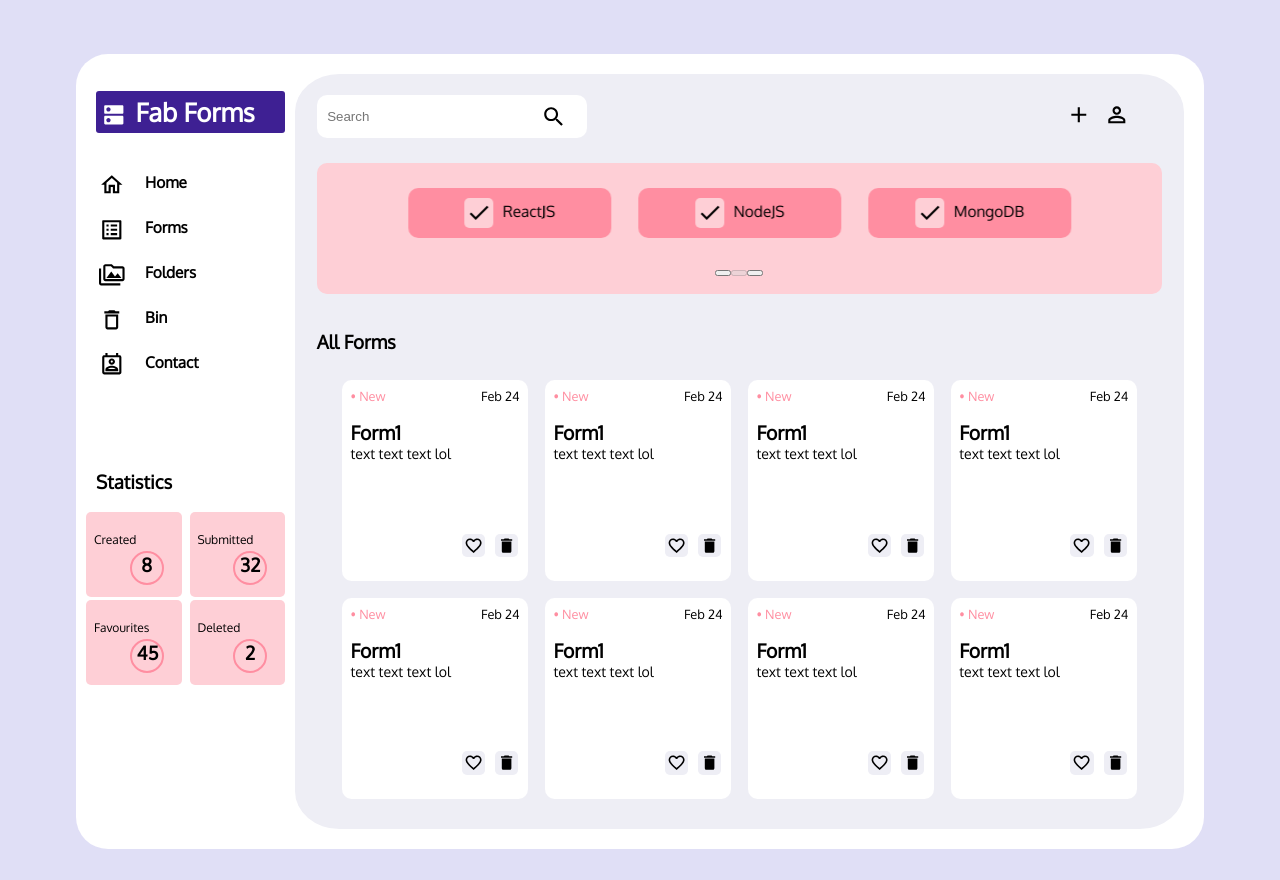
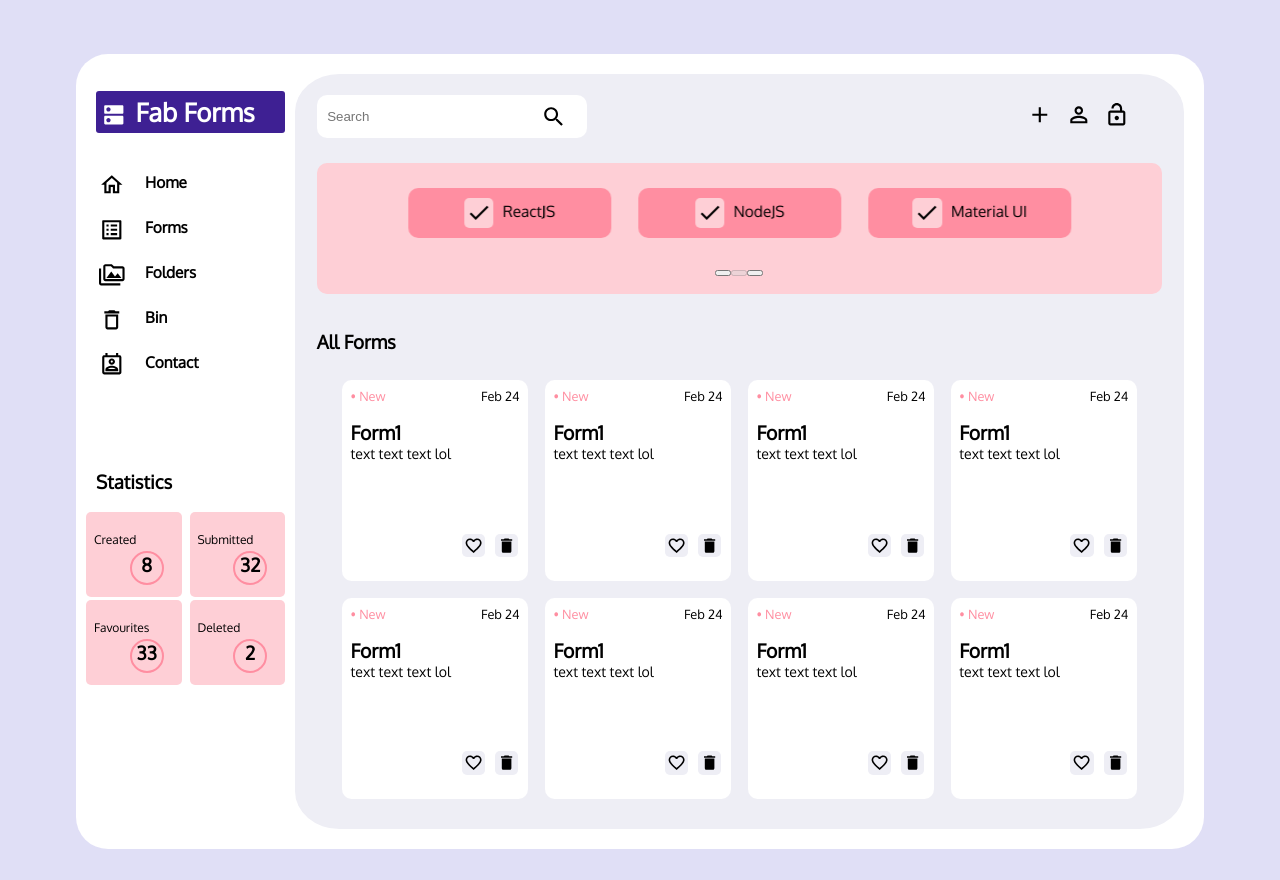
Before and after one commit to AviroopNandy/Google-Forms-Clone, a React (Create React App) app: page / in a window 1280 px wide. Built offline with nearby package versions, Linux system fonts and the light colour scheme.

Commit message:
minor changes

```diff
--- a/src/App.js
+++ b/src/App.js
@@ -11,9 +11,9 @@ function App() {
   return (
     <React.Fragment>
       <Switch>
-        <Route exact path="/" component={Home} />
-        <Route path="/login" component={LoginApp} />
-        <Route exact path="/contact" component={Contact} />
+        <Route path="/" exact component={Home} />
+        <Route path="/user/auth" component={LoginApp} />
+        <Route path="/contact" component={Contact} />
       </Switch>
     </React.Fragment>
   );
--- a/src/components/Carousel/Carousel.js
+++ b/src/components/Carousel/Carousel.js
@@ -36,7 +36,7 @@ export default class extends React.Component {
             <div className={styles.crow}>
                 <div><DoneIcon className={styles.done} />ReactJS</div>
                 <div><DoneIcon className={styles.done} />NodeJS</div>
-                <div><DoneIcon className={styles.done} />MongoDB</div>
+                <div><DoneIcon className={styles.done} />Material UI</div>
             </div>
           </Slide>
           <Slide index={2}>
--- a/src/components/SideContainer/SideContainer.js
+++ b/src/components/SideContainer/SideContainer.js
@@ -1,23 +1,7 @@
-
-
-// export default class SideContainer extends Component {
-//     contactRedirect=()=>{
-//         return(
-//             <Redirect to='/contact' />
-//         )
-//     }
-//     this.contactRedirect=this.contactRedirect.bind(this);
-//     render() {
-//         return (
-
-//         )
-//     }
-// }
-
 import React from 'react';
 import styles from './SideContainer.module.css';
-import Contact from '../../containers/Contact-Us/Contact-us';
-import { Redirect } from 'react-router-dom';
+import { useHistory } from 'react-router-dom';
+// import Contact from '../../containers/Contact-Us/Contact-us';
 
 import DnsIcon from '@material-ui/icons/Dns';
 import ListAltOutlinedIcon from '@material-ui/icons/ListAlt';
@@ -26,11 +10,10 @@ import HomeOutlinedIcon from '@material-ui/icons/HomeOutlined';
 import PermMediaOutlinedIcon from '@material-ui/icons/PermMediaOutlined';
 import PermContactCalendarOutlinedIcon from '@material-ui/icons/PermContactCalendarOutlined';
 
-export default function SideContainer() {
-        function contactRedirect(){
-        return
-            <Redirect to='/contact' />
-
+const SideContainer = () => {
+    let history = useHistory();
+    const contactRedirect = function() {
+        history.push("/contact");
     }
     return (
         <div className={styles.sideContainer}>
@@ -40,17 +23,19 @@ export default function SideContainer() {
             <li><ListAltOutlinedIcon className={styles.sideIcons}/><h4>Forms</h4></li>
             <li><PermMediaOutlinedIcon className={styles.sideIcons}/><h4>Folders</h4></li>
             <li><DeleteOutlinedIcon className={styles.sideIcons}/><h4>Bin</h4></li>
-            <li onClick={()=>{return contactRedirect()}}><PermContactCalendarOutlinedIcon className={styles.sideIcons}/><h4>Contact</h4></li>
+            <li onClick={contactRedirect}><PermContactCalendarOutlinedIcon className={styles.sideIcons}/><h4>Contact</h4></li>
         </ul>
         <div style={{marginTop:"45%"}}>
             <h3>Statistics</h3>
             <div className={styles.statistics}>
                 <div><p>Created</p><h3>8</h3></div>
                 <div><p>Submitted</p><h3>32</h3></div>
-                <div><p>Favourites</p><h3>45</h3></div>
+                <div><p>Favourites</p><h3>33</h3></div>
                 <div><p>Deleted</p><h3>2</h3></div>
             </div>
         </div>
 </div>
     )
 }
+
+export default SideContainer;
--- a/src/components/SideContainer/SideContainer.module.css
+++ b/src/components/SideContainer/SideContainer.module.css
@@ -9,7 +9,8 @@ li{
     margin-top:10%;
     display:flex;
     width:70%;
-    transition:0.3s all ease-in;
+    transition:all 250ms ease-in-out;
+    cursor: pointer;
 }
 .sideContainer>h1{
     background:var(--purpleDark);
--- a/src/containers/Home/Home.js
+++ b/src/containers/Home/Home.js
@@ -1,4 +1,5 @@
 import React, { Component } from 'react';
+import { Redirect } from 'react-router';
 import styles from './Home.module.css';
 import CarouselContainer from '../../components/Carousel/Carousel';
 import Form from '../../components/Form/Form';
@@ -7,17 +8,28 @@ import SideContainer from '../../components/SideContainer/SideContainer';
 import AddOutlinedIcon from '@material-ui/icons/AddOutlined';
 import PermIdentityOutlinedIcon from '@material-ui/icons/PermIdentityOutlined';
 import SearchOutlinedIcon from '@material-ui/icons/SearchOutlined';
+import LockOpenOutlinedIcon from '@material-ui/icons/LockOpenOutlined';
+
 export default class Home extends Component {
+    constructor(props) {
+        super(props);
+        // this.handleLoginClick = this.handleLoginClick.bind(this);
+    }
     state={
         forms:[1,2,3,4,5,6,7,8]
     }
+
+    // handleLoginClick() {
+
+    // }
+
     render() {
         return (
             <React.Fragment>
                 <div className={styles.wrapper}>
                 <div className={styles.container}>
                     <SideContainer />
-                   <div className={styles.mainContainer}>
+                    <div className={styles.mainContainer}>
                         <div className={styles.top}>
                             <div className={styles.search}>
                                 <input placeholder="Search"></input>
@@ -26,6 +38,7 @@ export default class Home extends Component {
                             <div className={styles.topLeft}>
                                 <div className={styles.profile} title="Create form"><AddOutlinedIcon /></div>
                                 <div className={styles.profile} title="Your Profile"><PermIdentityOutlinedIcon /></div>
+                                <div className={styles.profile} title="Login" onClick={ () => { this.props.history.push("/user/auth") } }><LockOpenOutlinedIcon /></div>
 {/*
                                 <div id="profile-body">
                                     <div id="profile-container">
@@ -39,7 +52,7 @@ export default class Home extends Component {
                                         <a href="/auth/logout"><button id="logout-button">Logout</button></a>
                                     </div>
                                 </div> */}
-                        </div>
+                            </div>
                         </div>
                         <CarouselContainer />
                         <h3>All Forms</h3>
@@ -48,8 +61,7 @@ export default class Home extends Component {
                                return( <Form key={index} />)
                             })}
                         </div>
-
-                   </div>
+                    </div>
                 </div>
                 </div>
             </React.Fragment>
--- a/src/containers/Home/Home.module.css
+++ b/src/containers/Home/Home.module.css
@@ -61,6 +61,7 @@ input:focus{
     display:flex;
     justify-content: center;
     align-items: center;
+    cursor: pointer;
 }
 .profile:hover{
     background:var(--purpleDark);
```
Also changed, not shown: 1 other file (tests, documents, lock files or other folders).
